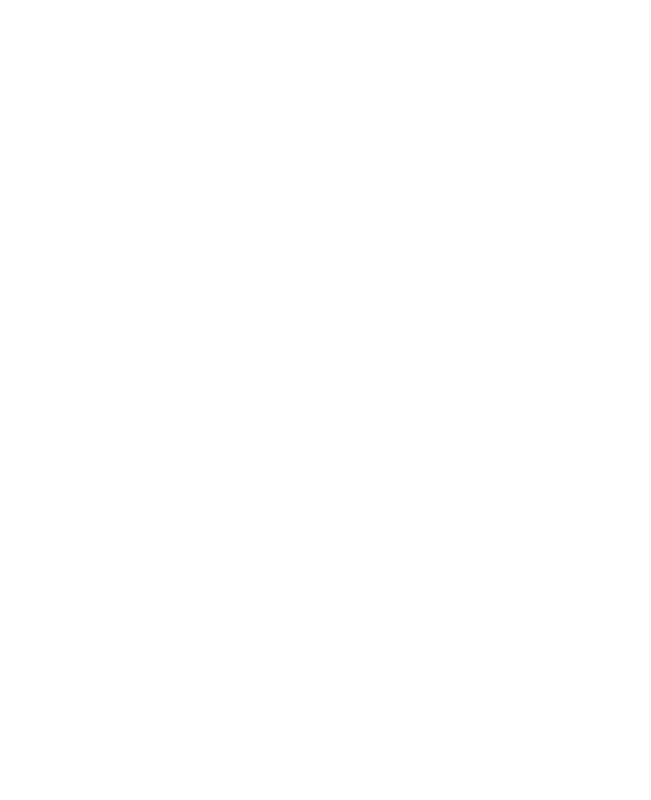
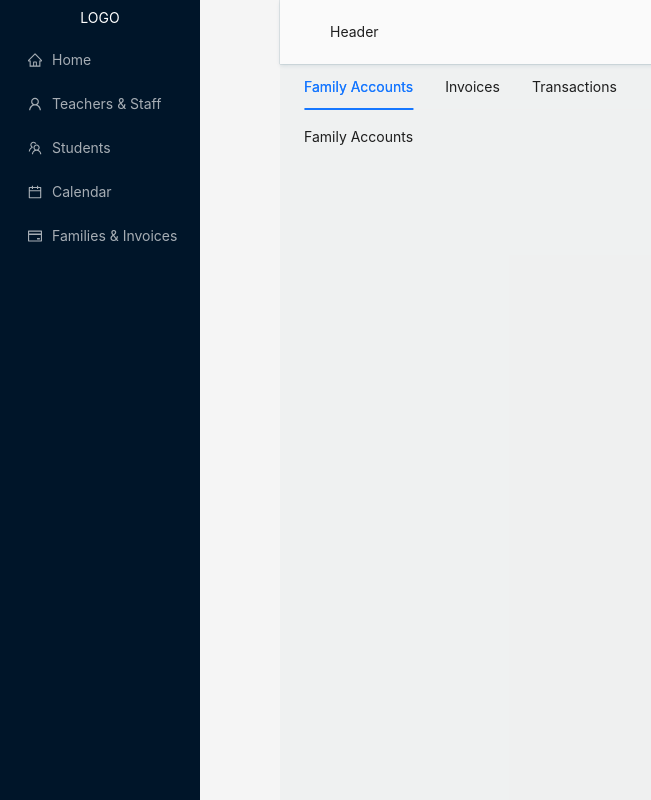
Before and after one commit to diasha003/EduManagmentSystem, a React (Create React App) app in the folder client/: page /families-invoices in a window 1280 px wide. Before the commit this address had no page. Shown: the whole page, without its empty margins (0-651 px from the left). Built offline with nearby package versions, Linux system fonts and the light colour scheme.

Commit message:
create structure families & invoices

```diff
--- a/client/src/App.tsx
+++ b/client/src/App.tsx
@@ -13,6 +13,7 @@
 
 import './App.css';
 import AddStudentForm from './pages/students/components/addStudentForm/AddStudentForm';
+import FamiliesInvoicesInfo from './pages/families-invoices/FamiliesInvoicesInfo';
 
 // const { Header } = Layout;
 const { Header, Content } = Layout;
@@ -30,9 +31,10 @@
     routes.push({ path: '/students', element: <InfoStudents /> });
     routes.push({ path: '/students/add', element: <AddStudentForm /> });
     routes.push({ path: '/calendar', element: <CalendarTest /> });
-    routes.push({ path: '/new-event', element: <NewCalendarEvent selectedDate={new Date()} />})
+    routes.push({ path: '/new-event', element: <NewCalendarEvent selectedDate={new Date()} /> });
     routes.push({ path: '/login', element: <Login />, hideWrapper: true });
     routes.push({ path: '/signup', element: <Register />, hideWrapper: true });
+    routes.push({ path: '/families-invoices', element: <FamiliesInvoicesInfo /> });
 
     return (
         <Routes>
--- a/client/src/components/NavBar/constants/index.tsx
+++ b/client/src/components/NavBar/constants/index.tsx
@@ -1,4 +1,4 @@
-import { CalendarOutlined, HomeOutlined, TeamOutlined, UserOutlined } from '@ant-design/icons';
+import { CalendarOutlined, CreditCardOutlined, HomeOutlined, TeamOutlined, UserOutlined } from '@ant-design/icons';
 import { MenuItemType } from 'antd/es/menu/hooks/useItems';
 
 const items: MenuItemType[] = [
@@ -21,6 +21,11 @@
         key: '/calendar',
         icon: <CalendarOutlined />,
         label: 'Calendar'
+    },
+    {
+        key: '/families-invoices',
+        icon: <CreditCardOutlined />,
+        label: 'Families & Invoices'
     }
 ];
 
--- /dev/null
+++ b/client/src/pages/families-invoices/FamiliesInvoicesInfo.tsx
@@ -0,0 +1,31 @@
+import { Tabs } from 'antd';
+
+interface TabItem {
+    label: string;
+    key: string;
+    children: React.ReactElement;
+}
+
+export const items: TabItem[] = [
+    {
+        label: 'Family Accounts',
+        key: '1',
+        children: <>Family Accounts</>
+    },
+    {
+        label: 'Invoices',
+        key: '2',
+        children: <>Invoices</>
+    },
+    {
+        label: 'Transactions',
+        key: '3',
+        children: <>Transactions</>
+    }
+];
+
+const FamiliesInvoicesInfo: React.FC = () => {
+    return <Tabs defaultActiveKey="1" size="middle" className="tabs" items={items} />;
+};
+
+export default FamiliesInvoicesInfo;
```
Also changed, not shown: client/src/pages/families-invoices/components/familyAccounts/FamilyAccountsTable.tsx (added), client/src/pages/families-invoices/components/invoices/InvoicesTable.tsx (added), client/src/pages/families-invoices/components/transactions/TransactionsTable.tsx (added).
